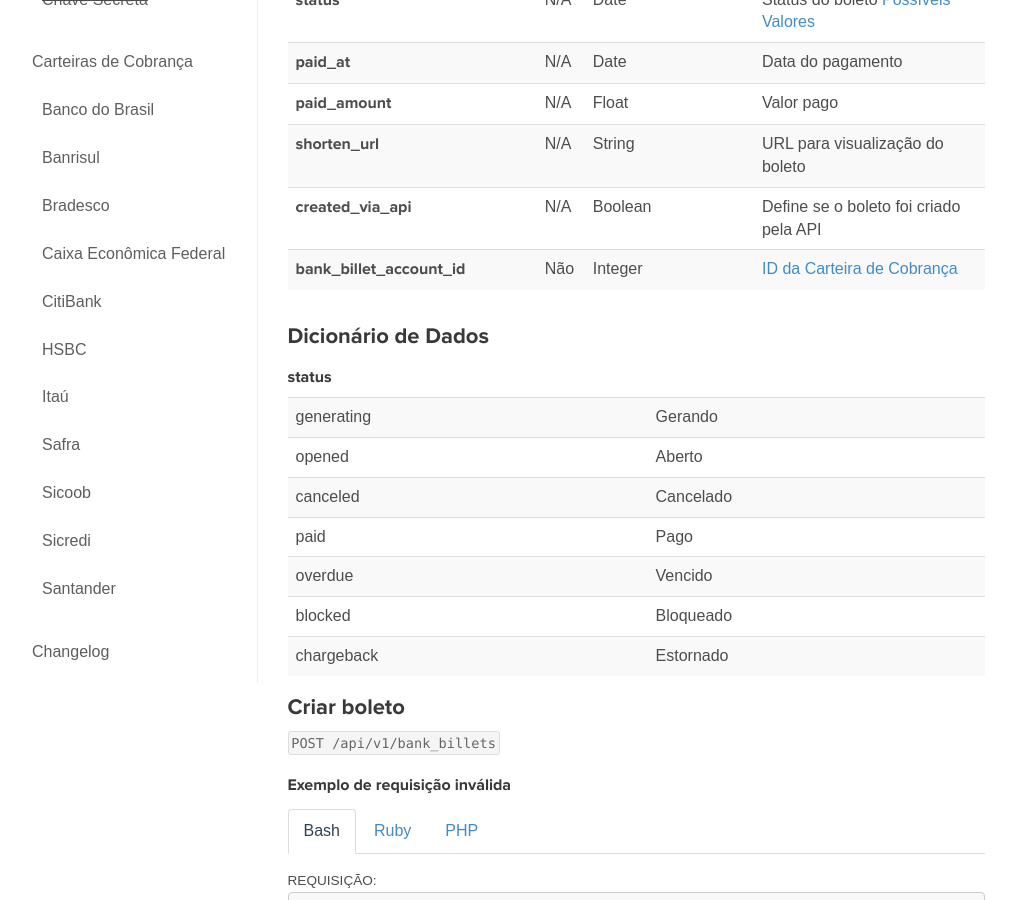
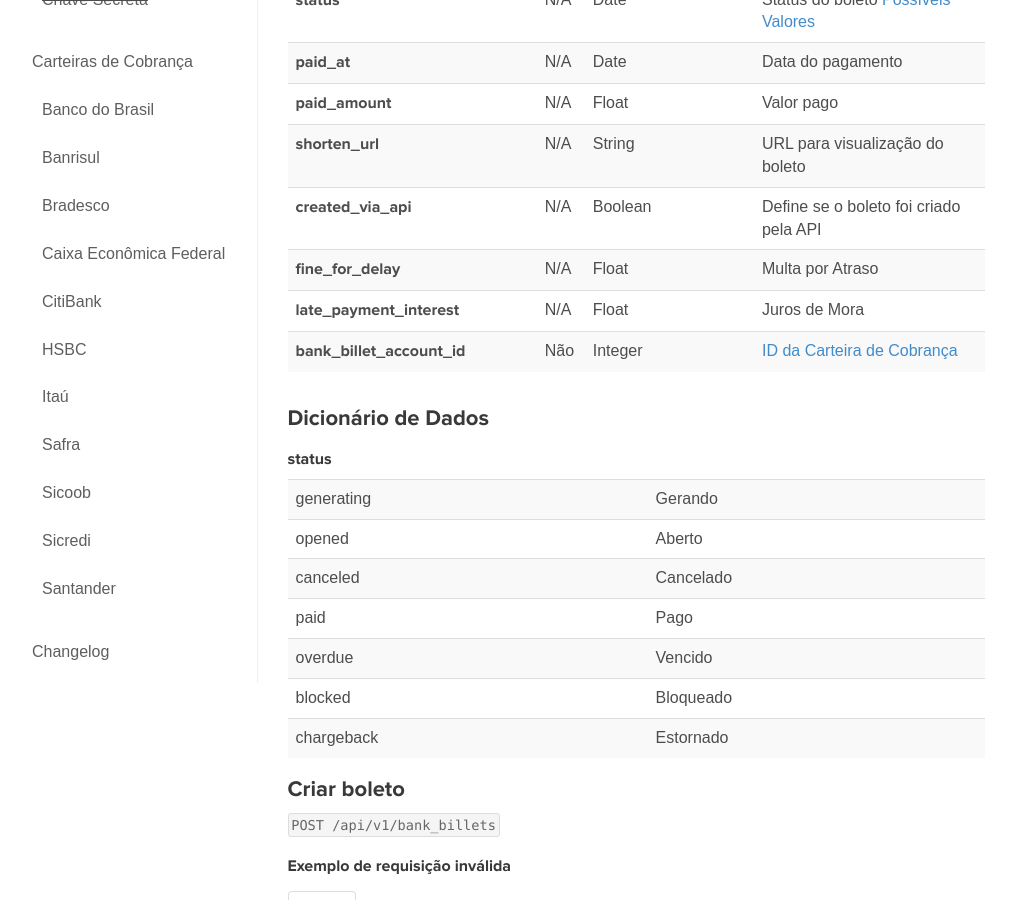
Before and after one commit to BoletoSimples/boletosimples-docs, a Jekyll site: the page built from reference/v1/bank_billets/index.md, in a window 1280 px wide and 900 px high, scrolled down 1664 px. Shown: the whole window, without its empty margins (135-1151 px from the left). Built offline with Jekyll 4.4.1, drawn with Linux system fonts in a browser that asks for light colours.

Commit message:
update bank billet fields

```diff
--- a/reference/v1/bank_billets/index.md
+++ b/reference/v1/bank_billets/index.md
@@ -40,6 +40,8 @@ breadcrumb: Boletos
 | **paid_amount**                 | N/A   | Float   |         | Valor pago
 | **shorten_url**                 | N/A   | String  |         | URL para visualização do boleto
 | **created_via_api**             | N/A   | Boolean |         | Define se o boleto foi criado pela API
+| **fine_for_delay**              | N/A   | Float   |         | Multa por Atraso
+| **late_payment_interest**       | N/A   | Float   |         | Juros de Mora
 | **bank_billet_account_id**      | Não   | Integer |         | [ID da Carteira de Cobrança](/reference/v1/bank_billet_accounts/)
 
 ### Dicionário de Dados
```
